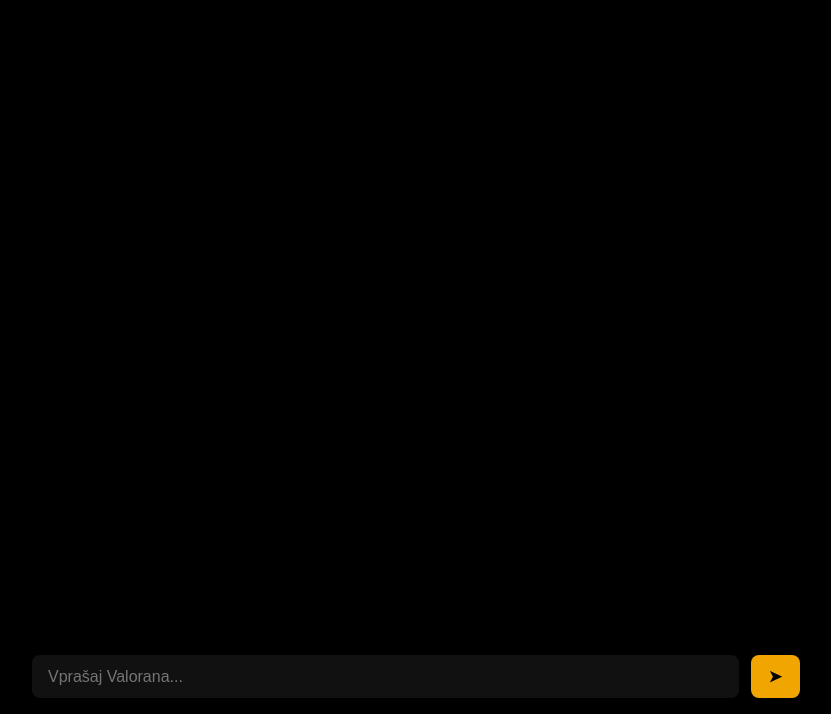
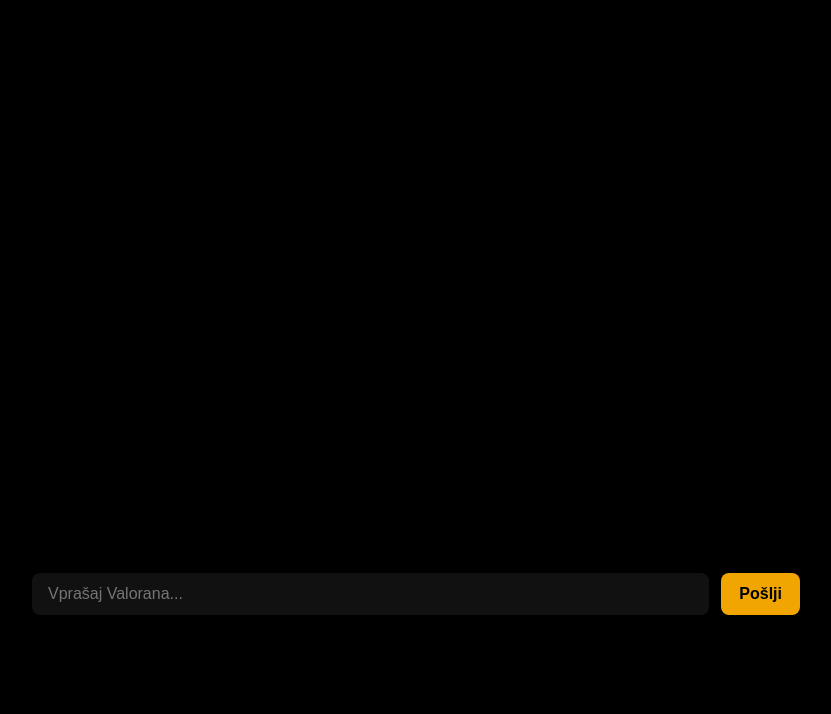
Before and after one commit to Valoran1/Valoran317, a plain HTML site: page index.html in a window 1280 px wide. Shown: the part 86-800 px from the top of the page, without its empty margins (224-1055 px from the left). Drawn offline with Linux system fonts and the light colour scheme.

Commit message:
Update index.html

```diff
--- a/index.html
+++ b/index.html
@@ -5,18 +5,21 @@
   <meta name="viewport" content="width=device-width, initial-scale=1.0"/>
   <title>Valoran</title>
   <link rel="stylesheet" href="style.css" />
+  <link href="https://fonts.googleapis.com/css2?family=Montserrat:wght@500;700&display=swap" rel="stylesheet">
 </head>
 <body>
 
-  <!-- Glavni naslov -->
+  <!-- Header -->
   <header>
     <h1 class="logo">VALORAN</h1>
   </header>
 
-  <!-- Pogovorno okno -->
-  <div class="chat-container" id="chat-box"></div>
+  <!-- Pogovor -->
+  <main>
+    <div class="chat-container" id="chat-box"></div>
+  </main>
 
-  <!-- Vnosno polje -->
+  <!-- Input -->
   <form id="chat-form" class="chat-form">
     <input
       id="user-input"
@@ -24,7 +27,7 @@
       placeholder="Vprašaj Valorana..."
       autocomplete="off"
     />
-    <button type="submit" id="submit-btn">➤</button>
+    <button type="submit" id="submit-btn">Pošlji</button>
   </form>
 
   <!-- Scroll gumb -->
```
